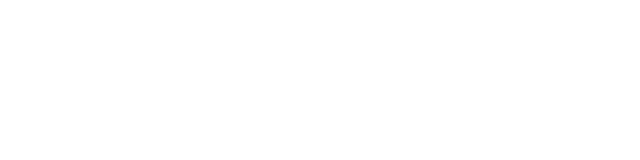
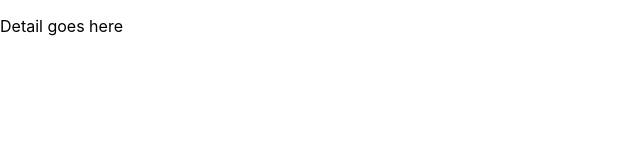
Before and after one commit to louisebsilva/app-meli, a React (Create React App) app: page /items/1 in a window 1280 px wide. Before the commit this address had no page. Shown: the top 160 px of the page, without its empty margins (0-640 px from the left). Built offline with nearby package versions, Linux system fonts and the light colour scheme.

Commit message:
Add ProductList and ProductDetail structure

```diff
--- a/src/App.jsx
+++ b/src/App.jsx
@@ -1,11 +1,15 @@
 import { BrowserRouter, Route, Routes } from 'react-router-dom';
 import Home from './pages/Home/Home';
+import ProductList from './pages/ProductList/ProductList';
+import ProductDetail from './pages/ProductDetail/ProductDetail';
 
 function App() {
   return (
     <BrowserRouter>
       <Routes>
         <Route path="/" element={<Home />} />
+        <Route path="/items" element={<ProductList />} />
+        <Route path="/items/:id" element={<ProductDetail />} />
       </Routes>
     </BrowserRouter>
   );
--- /dev/null
+++ b/src/pages/ProductDetail/ProductDetail.jsx
@@ -0,0 +1,7 @@
+import React from 'react';
+
+const ProductDetail = () => {
+  return <p data-testid="product-detail">Detail goes here</p>;
+};
+
+export default ProductDetail;
--- /dev/null
+++ b/src/pages/ProductList/ProductList.jsx
@@ -0,0 +1,7 @@
+import React from 'react';
+
+const ProductList = () => {
+  return <p data-testid="product-list">List goes here</p>;
+};
+
+export default ProductList;
```
Also changed, not shown: 2 other files (tests, documents, lock files or other folders).
